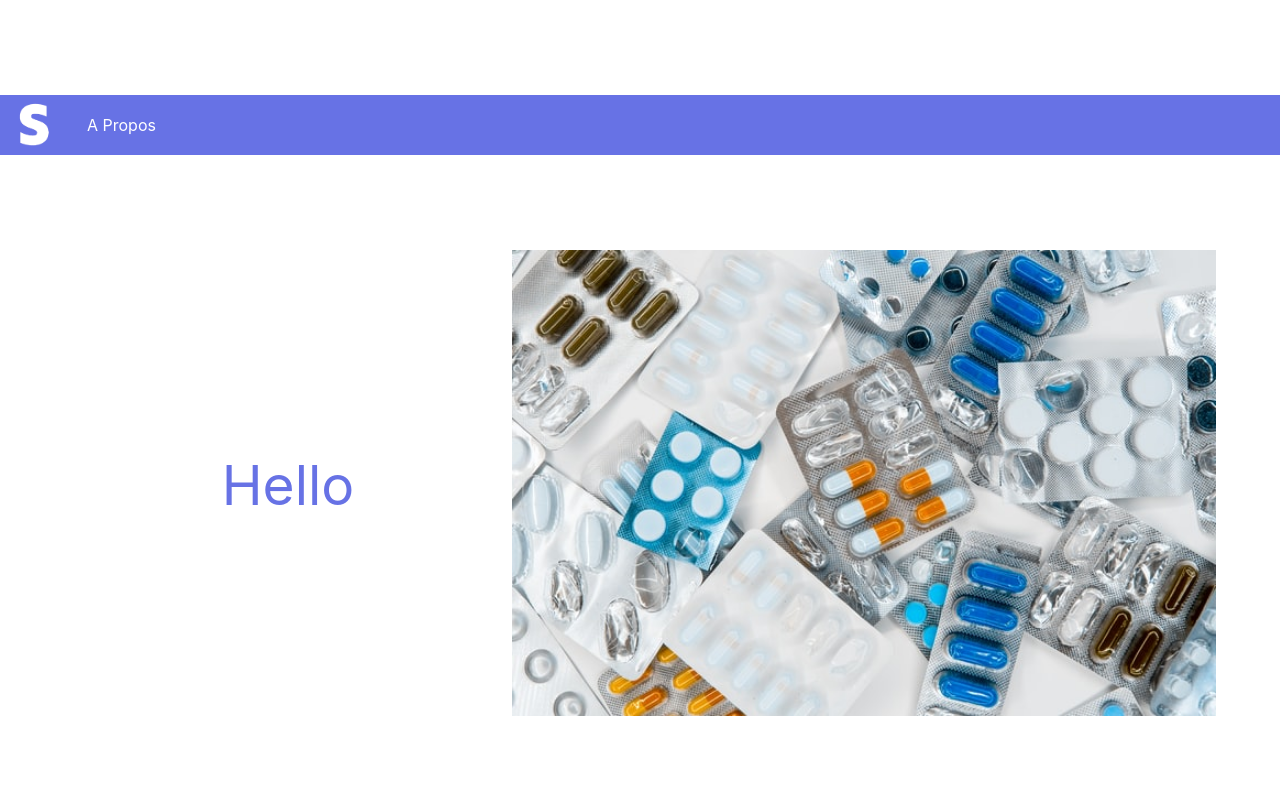
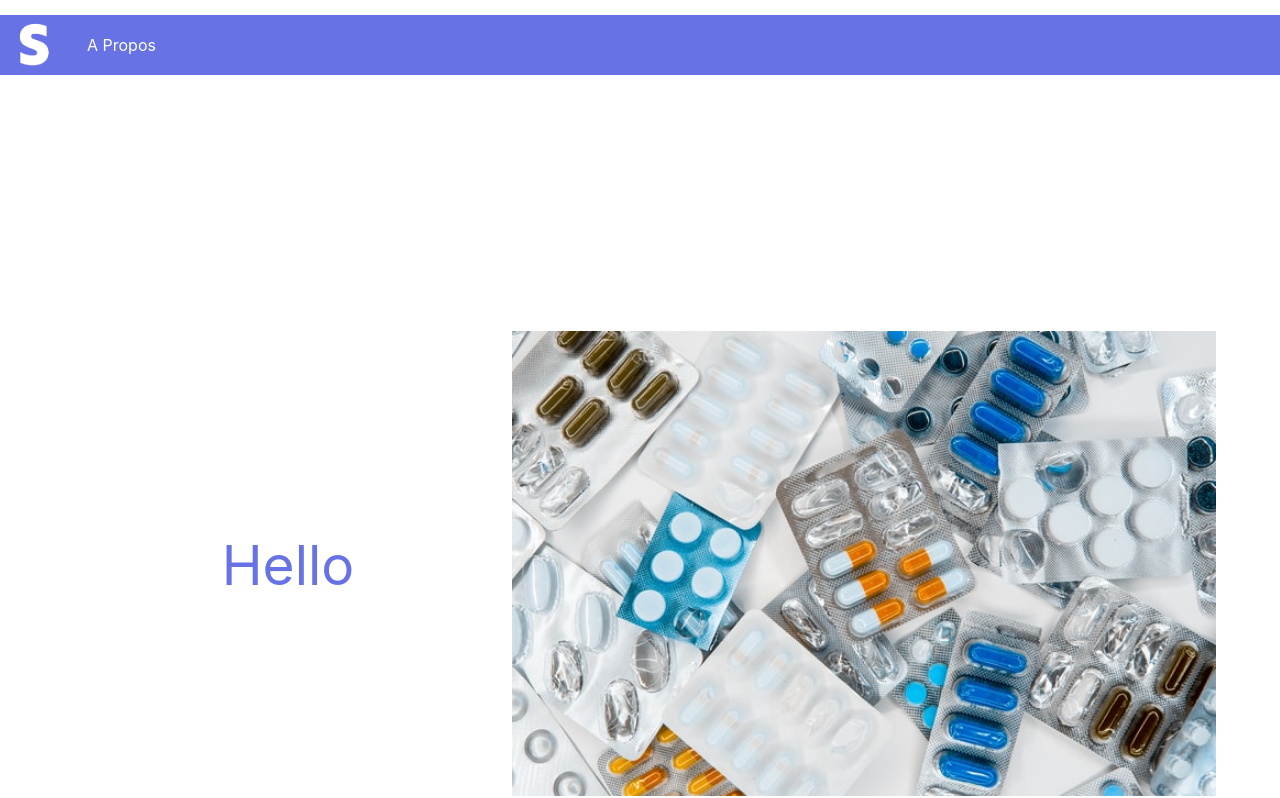
Before and after one commit to yDesamours/safemedocs, a React (Create React App) app: page / in a window 1280 px wide. Shown: the top 798 px of the page. Built offline with nearby package versions, Linux system fonts and the light colour scheme.

Commit message:
update .services styles

```diff
--- a/src/styles/box.css
+++ b/src/styles/box.css
@@ -2,7 +2,7 @@
   height : 100vh;
   display : flex;
   flex-direction : column;
-  justify-content : space-evenly;
+  justify-content : space-between;
 }
 
 .services{
@@ -10,4 +10,5 @@
   flex-flow : row wrap;
   justify-content : space-evenly;
   align-items : center;
+  margin-top : 200px;
 }
```
